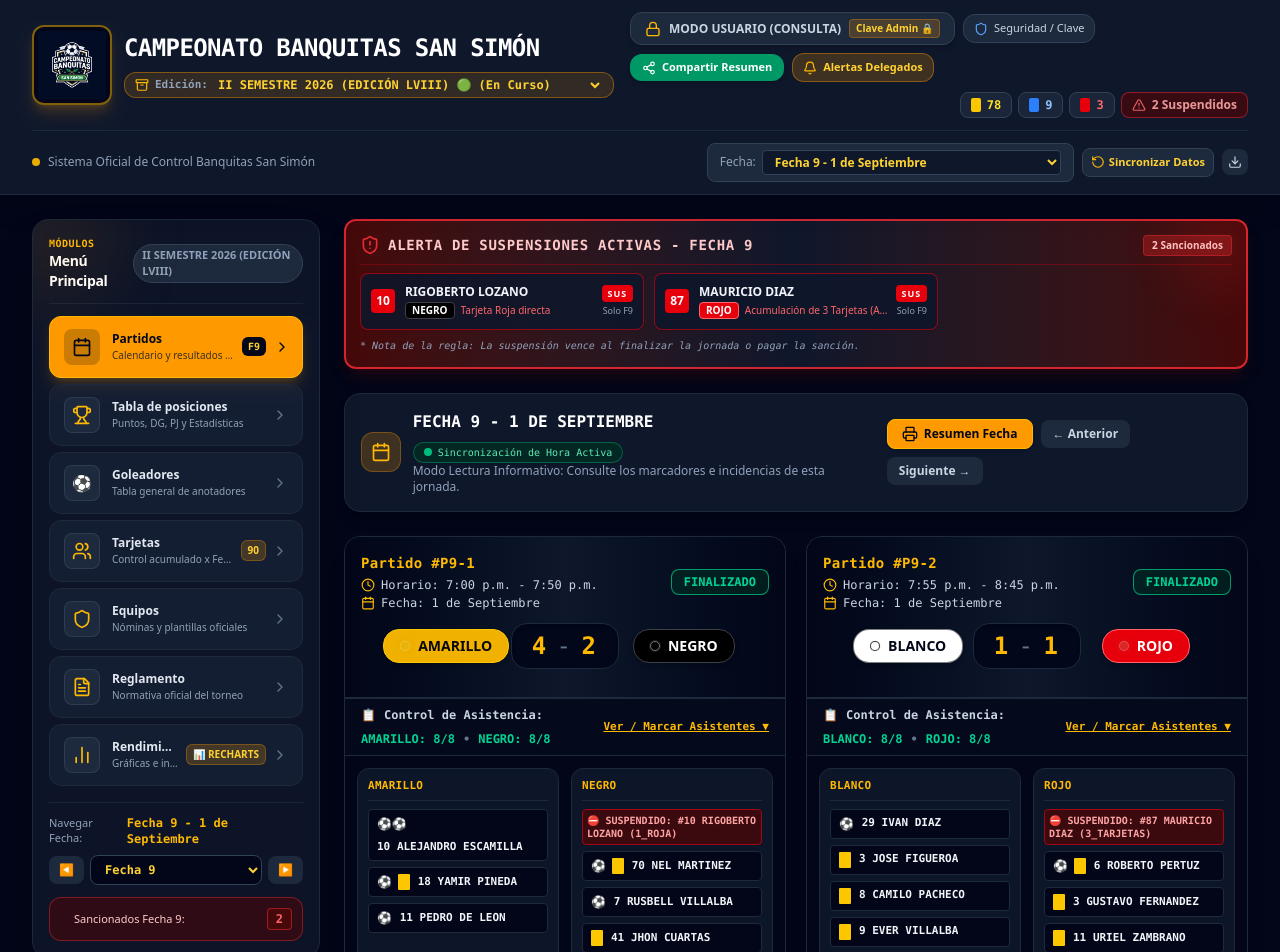
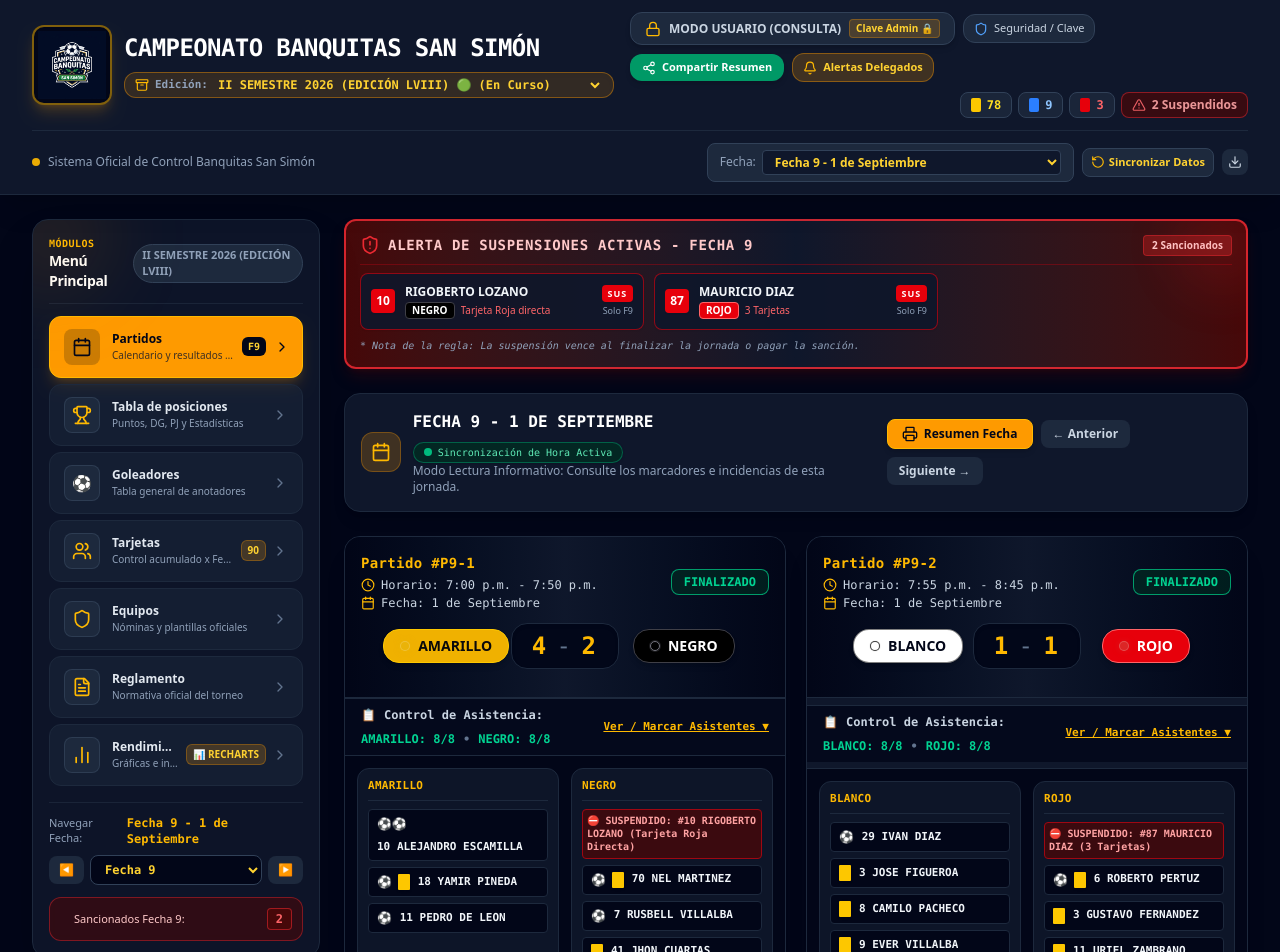
Before and after one commit to fundigecolui/CAMPEONATO-BANQUITA, a React (Vite) app: page / in a window 1280 px wide. Shown: the top 952 px of the page. Built offline with nearby package versions, Linux system fonts and the light colour scheme.

Commit message:
feat: track and display exact card count for suspensions
Update suspension logic to store and display the specific card count (3, 6, 9, etc.) for accumulated card sanctions instead of a static "3 cards" label.

```diff
--- a/src/App.tsx
+++ b/src/App.tsx
@@ -62,7 +62,7 @@ const getInitialDataForEdition = (editionId: string) => {
       matches: MATCHES_2026_2,
       currentFecha: 9,
       maxUnlockedFecha: 14,
-      v: 106,
+      v: 108,
     };
   }
   if (editionId === '2026-1') {
--- a/src/components/DelegateSanctionsModal.tsx
+++ b/src/components/DelegateSanctionsModal.tsx
@@ -85,7 +85,8 @@ export const DelegateSanctionsModal: React.FC<DelegateSanctionsModalProps> = ({
     if (teamSuspensions.length > 0) {
       msg += `⛔ *JUGADORES SUSPENDIDOS (NO PUEDEN JUGAR FECHA ${currentFecha}):*\n`;
       teamSuspensions.forEach((s) => {
-        msg += `• *#${s.dorsal} ${s.playerName}* → Motivo: ${s.reason === '1_ROJA' ? 'Tarjeta Roja Directa' : 'Acumuló 3 Tarjetas (Amarillas / Azules)'}\n`;
+        const cardCount = s.cardCount || 3;
+        msg += `• *#${s.dorsal} ${s.playerName}* → Motivo: ${s.reason === '1_ROJA' ? 'Tarjeta Roja Directa' : `${cardCount} Tarjetas`}\n`;
       });
       msg += `\n`;
     } else {
@@ -207,7 +208,7 @@ export const DelegateSanctionsModal: React.FC<DelegateSanctionsModalProps> = ({
                           </span>
                         </div>
                         <p className="text-[11px] text-red-200 mt-1">
-                          Motivo: <strong className="text-amber-300">{s.reason === '1_ROJA' ? 'Tarjeta Roja Directa' : 'Acumuló 3 Tarjetas (Amarillas / Azules)'}</strong>
+                          Motivo: <strong className="text-amber-300">{s.reason === '1_ROJA' ? 'Tarjeta Roja Directa' : `${s.cardCount || 3} Tarjetas`}</strong>
                         </p>
                         <p className="text-[10px] text-slate-400 mt-0.5">
                           Delegado responsable: <strong>{teamObj?.delegate || 'Delegado de Equipo'}</strong>
--- a/src/components/FechaMatchLogger.tsx
+++ b/src/components/FechaMatchLogger.tsx
@@ -805,7 +805,7 @@ export const FechaMatchLogger: React.FC<FechaMatchLoggerProps> = ({
                             key={s.playerId}
                             className="p-1 rounded bg-red-950/80 border border-red-800 text-red-300 font-bold text-[10px]"
                           >
-                            ⛔ SUSPENDIDO: #{s.dorsal} {s.playerName} ({s.reason})
+                            ⛔ SUSPENDIDO: #{s.dorsal} {s.playerName} ({s.reason === '1_ROJA' ? 'Tarjeta Roja Directa' : `${s.cardCount || 3} Tarjetas`})
                           </div>
                         ))}
 
@@ -928,7 +928,7 @@ export const FechaMatchLogger: React.FC<FechaMatchLoggerProps> = ({
                             key={s.playerId}
                             className="p-1 rounded bg-red-950/80 border border-red-800 text-red-300 font-bold text-[10px]"
                           >
-                            ⛔ SUSPENDIDO: #{s.dorsal} {s.playerName} ({s.reason})
+                            ⛔ SUSPENDIDO: #{s.dorsal} {s.playerName} ({s.reason === '1_ROJA' ? 'Tarjeta Roja Directa' : `${s.cardCount || 3} Tarjetas`})
                           </div>
                         ))}
 
--- a/src/components/OfficialPrintSheetModal.tsx
+++ b/src/components/OfficialPrintSheetModal.tsx
@@ -19,6 +19,7 @@ import {
 } from 'lucide-react';
 import { computeStandings, computePlayerStats, checkMathematicalElimination, groupGoalsByPlayer } from '../utils/sanctionsEngine';
 import { getUnifiedPlayerEvents } from './FechaMatchLogger';
+import { getTeamEmoji } from './TeamColorDot';
 
 interface OfficialPrintSheetModalProps {
   isOpen: boolean;
@@ -67,6 +68,8 @@ export const OfficialPrintSheetModal: React.FC<OfficialPrintSheetModalProps> = (
   const standings = computeStandings(teams, matches, cards, players);
   const { stats: playerStats, allSuspensions } = computePlayerStats(players, cards, goals, currentFecha);
   const nextFecha = currentFecha + 1;
+  const nextMatches = matches.filter((m) => (m.fecha ?? (m as any).fechaNumber) === nextFecha);
+  const nextFechaDate = FECHA_DATES[nextFecha] || 'Por Programar';
   const nextFechaSuspensions = allSuspensions.filter((s) => s.suspendedForFecha === nextFecha);
   const cardsInFecha = cards.filter((c) => (c.fecha ?? (c as any).fechaNumber) === currentFecha);
 
@@ -600,10 +603,11 @@ export const OfficialPrintSheetModal: React.FC<OfficialPrintSheetModalProps> = (
                       <div className="space-y-1">
                         {nextFechaSuspensions.map((s, idx) => {
                           const team = teams.find((t) => t.id === s.teamId);
+                          const cardCount = s.cardCount || 3;
                           const reasonLabel =
                             s.reason === '1_ROJA'
                               ? 'Tarjeta Roja Directa'
-                              : 'Acumulación de 3 Tarjetas (Amarillas / Azules)';
+                              : `${cardCount} Tarjetas`;
                           return (
                             <div
                               key={idx}
@@ -627,6 +631,55 @@ export const OfficialPrintSheetModal: React.FC<OfficialPrintSheetModalProps> = (
                     </p>
                   </div>
                 </div>
+              </div>
+
+              {/* Próxima Fecha (Programación de la siguiente Jornada) */}
+              <div className="border-2 border-black rounded-xl p-2.5 bg-slate-50 font-mono space-y-1.5">
+                <div className="flex items-center justify-between border-b border-slate-300 pb-1">
+                  <div className="flex items-center gap-1.5 font-black text-[11px] uppercase text-slate-950">
+                    <Calendar className="w-3.5 h-3.5 text-blue-700 shrink-0" />
+                    <span>PRÓXIMA FECHA (PROGRAMACIÓN JORNADA #{nextFecha})</span>
+                  </div>
+                  <span className="text-[9px] font-bold text-slate-800 bg-blue-100/80 px-2 py-0.5 rounded border border-blue-200">
+                    🗓️ {nextFechaDate}
+                  </span>
+                </div>
+
+                {nextMatches.length === 0 ? (
+                  <div className="bg-white p-2 rounded-lg border border-slate-200 text-center">
+                    <p className="text-[8.5px] text-slate-500 italic">Partidos de la Fecha #{nextFecha} pendientes por programar.</p>
+                  </div>
+                ) : (
+                  <div className="grid grid-cols-2 md:grid-cols-4 gap-1.5 print:grid-cols-4">
+                    {nextMatches.map((m, idx) => {
+                      const homeTeam = teams.find((t) => t.id === m.homeTeamId);
+                      const awayTeam = teams.find((t) => t.id === m.awayTeamId);
+                      const homeEmoji = getTeamEmoji(m.homeTeamId);
+                      const awayEmoji = getTeamEmoji(m.awayTeamId);
+                      const scheduleTime = m.time || MATCH_SCHEDULE_TIMES[idx] || `Partido #${idx + 1}`;
+
+                      return (
+                        <div
+                          key={m.id}
+                          className="bg-white p-2 rounded-lg border border-slate-300 text-center space-y-1 shadow-xs flex flex-col justify-between"
+                        >
+                          <div className="flex items-center justify-between text-[8px] text-slate-500 font-bold border-b border-slate-200 pb-0.5">
+                            <span className="text-slate-700 font-black">P#{formatMatchId(m.id)}</span>
+                            <span className="text-slate-900 font-extrabold font-mono">⏰ {scheduleTime}</span>
+                          </div>
+                          <div className="flex items-center justify-center gap-1 font-black text-[9.5px] text-slate-950 uppercase pt-0.5">
+                            <span className="truncate">{homeEmoji} {homeTeam?.name || m.homeTeamId}</span>
+                            <span className="text-slate-400 font-normal text-[8px]">vs</span>
+                            <span className="truncate">{awayTeam?.name || m.awayTeamId} {awayEmoji}</span>
+                          </div>
+                          <div className="text-[7.5px] font-black uppercase text-blue-900 bg-blue-50 px-1.5 py-0.2 rounded border border-blue-200 inline-block self-center">
+                            {m.status || (m.isPlayed ? 'FINALIZADO' : 'PROGRAMADO')}
+                          </div>
+                        </div>
+                      );
+                    })}
+                  </div>
+                )}
               </div>
 
               {/* Signatures */}
@@ -817,7 +870,7 @@ export const OfficialPrintSheetModal: React.FC<OfficialPrintSheetModalProps> = (
                                   key={s.playerId}
                                   className="p-1.5 rounded bg-red-100 border border-red-300 text-red-950 font-black text-[10px]"
                                 >
-                                  ⛔ SUSPENDIDO: #{s.dorsal} {s.playerName} ({s.reason})
+                                  ⛔ SUSPENDIDO: #{s.dorsal} {s.playerName} ({s.reason === '1_ROJA' ? 'Tarjeta Roja Directa' : `${s.cardCount || 3} Tarjetas`})
                                 </div>
                               ))}
 
@@ -906,7 +959,7 @@ export const OfficialPrintSheetModal: React.FC<OfficialPrintSheetModalProps> = (
                                   key={s.playerId}
                                   className="p-1.5 rounded bg-red-100 border border-red-300 text-red-950 font-black text-[10px]"
                                 >
-                                  ⛔ SUSPENDIDO: #{s.dorsal} {s.playerName} ({s.reason})
+                                  ⛔ SUSPENDIDO: #{s.dorsal} {s.playerName} ({s.reason === '1_ROJA' ? 'Tarjeta Roja Directa' : `${s.cardCount || 3} Tarjetas`})
                                 </div>
                               ))}
 
@@ -1387,7 +1440,7 @@ export const OfficialPrintSheetModal: React.FC<OfficialPrintSheetModalProps> = (
                         </thead>
                         <tbody>
                           {nextFechaSuspensions.map((s) => {
-                            const cause = s.reason === '1_ROJA' ? '1 Roja Directa' : '3 Tarjetas';
+                            const cause = s.reason === '1_ROJA' ? '1 Roja Directa' : `${s.cardCount || 3} Tarjetas`;
                             return (
                               <tr key={s.playerId} className="bg-red-100/80 text-red-950 font-bold">
                                 <td className="p-0.5 border border-black font-black text-center">{s.dorsal}</td>
@@ -1501,7 +1554,7 @@ export const OfficialPrintSheetModal: React.FC<OfficialPrintSheetModalProps> = (
                                 let statusBg = 'bg-emerald-100 text-emerald-900';
 
                                 if (isSuspendedNext) {
-                                  const reason = nextSusp?.reason === '1_ROJA' ? 'Roja' : '3 Tarjetas';
+                                  const reason = nextSusp?.reason === '1_ROJA' ? 'Roja' : `${nextSusp?.cardCount || 3} Tarjetas`;
                                   statusText = `⛔ SUSP. FECHA #${nextFecha} (${reason})`;
                                   statusBg = 'bg-red-600 text-white font-black';
                                 } else if (isSuspendedCurrent) {
--- a/src/components/SanctionAlertsBanner.tsx
+++ b/src/components/SanctionAlertsBanner.tsx
@@ -86,7 +86,7 @@ export const SanctionAlertsBanner: React.FC<SanctionAlertsBannerProps> = ({
                           {s.teamId}
                         </span>
                         <span className="text-[10px] text-red-400 font-medium truncate">
-                          {s.reason === '1_ROJA' ? 'Tarjeta Roja directa' : 'Acumulación de 3 Tarjetas (Amarillas / Azules)'}
+                          {s.reason === '1_ROJA' ? 'Tarjeta Roja directa' : `${s.cardCount || 3} Tarjetas`}
                         </span>
                       </div>
                     </div>
--- a/src/components/ShareSummaryModal.tsx
+++ b/src/components/ShareSummaryModal.tsx
@@ -222,7 +222,8 @@ export const ShareSummaryModal: React.FC<ShareSummaryModalProps> = ({
         nextFechaSuspensions.forEach((s) => {
           const teamEmoji = getTeamEmoji(s.teamId);
           const teamObj = teams.find((t) => t.id === s.teamId);
-          const reasonLabel = s.reason === '1_ROJA' ? 'Tarjeta Roja Directa' : 'Acumulación 3 Tarjetas (Amarillas / Azules)';
+          const cardCount = s.cardCount || 3;
+          const reasonLabel = s.reason === '1_ROJA' ? 'Tarjeta Roja Directa' : `${cardCount} Tarjetas`;
           txt += `• ⛔ #${s.dorsal} ${s.playerName} (${teamEmoji} ${teamObj?.name || s.teamId}) ➔ Suspendido [${reasonLabel}]\n`;
         });
         txt += `_Nota: La suspensión vence al finalizar la jornada o pagar la sanción respectiva._\n\n`;
@@ -815,7 +816,8 @@ export const ShareSummaryModal: React.FC<ShareSummaryModalProps> = ({
                             <div className="space-y-1">
                               {nextFechaSuspensions.map((s, idx) => {
                                 const teamObj = teams.find((t) => t.id === s.teamId);
-                                const reasonLabel = s.reason === '1_ROJA' ? 'Tarjeta Roja Directa' : 'Acumuló 3 Tarjetas';
+                                const cardCount = s.cardCount || 3;
+                                const reasonLabel = s.reason === '1_ROJA' ? 'Tarjeta Roja Directa' : `${cardCount} Tarjetas`;
                                 return (
                                   <div
                                     key={idx}
--- a/src/types.ts
+++ b/src/types.ts
@@ -77,6 +77,7 @@ export interface SuspensionAlert {
   teamId: TeamId;
   dorsal: number;
   reason: '3_TARJETAS' | '3_AMARILLAS' | '1_ROJA' | 'MANUAL';
+  cardCount?: number; // accumulated cards when suspended (e.g. 3, 6, 9, 12...)
   suspendedForFecha: number; // The fecha where player MUST NOT play
   status: 'PENDIENTE' | 'CUMPLIDA' | 'EXPIRADA';
   details: string;
--- a/src/utils/sanctionsEngine.ts
+++ b/src/utils/sanctionsEngine.ts
@@ -76,6 +76,7 @@ export function computePlayerStats(
             teamId: p.teamId,
             dorsal: p.dorsal,
             reason: '3_TARJETAS',
+            cardCount: accumulativeCards,
             suspendedForFecha: cFecha + 1,
             status: cFecha + 1 <= currentActiveFecha ? (cFecha + 1 === currentActiveFecha ? 'PENDIENTE' : 'CUMPLIDA') : 'PENDIENTE',
             details: `Acumuló ${accumulativeCards} tarjetas (Amarillas/Azules) en Fecha ${cFecha}. Suspendido para Fecha ${cFecha + 1}.`,
@@ -110,7 +111,7 @@ export function computePlayerStats(
       pStat.isCurrentlySuspended = true;
       pStat.suspensionReason = activeSuspension.reason === '1_ROJA'
         ? 'Tarjeta Roja'
-        : 'Acumulación 3 Tarjetas (Amarillas/Azules)';
+        : `${activeSuspension.cardCount || 3} Tarjetas`;
       pStat.suspendedForFecha = currentActiveFecha;
     }
   });
```
